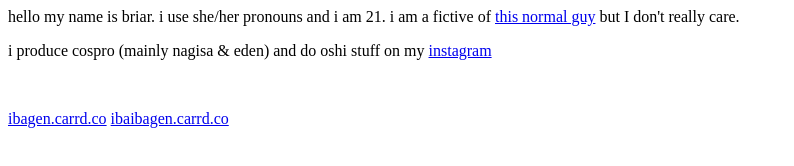
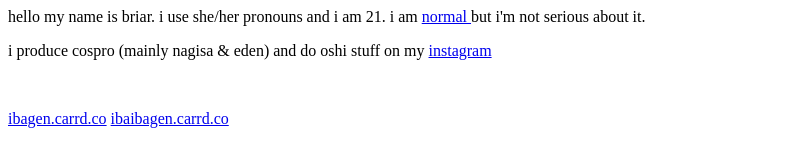
Before and after one commit to poisonstrategy/poisonstrategy.github.io, a plain HTML site: page index.html in a window 1280 px wide. Shown: the whole page, without its empty margins (0-794 px from the left). Drawn offline with Linux system fonts and the light colour scheme.

Commit message:
Update index.html

```diff
--- a/index.html
+++ b/index.html
@@ -5,7 +5,7 @@
 	</head>
 	<body>
 		<p>
-			hello my name is briar. i use she/her pronouns and i am 21. i am a fictive of <a href = https://ensemble-stars.jp/characters/saegusa_ibara/> this normal guy</a> but I don't really care.
+			hello my name is briar. i use she/her pronouns and i am 21. i am <a href = https://ensemble-stars.jp/characters/saegusa_ibara/> normal </a> but i'm not serious about it.
 		</p>
 		<p> i produce cospro (mainly nagisa & eden) and do oshi stuff on my <a href = https://www.instagram.com/xsi_cs/>instagram</a> </p>
 
```
